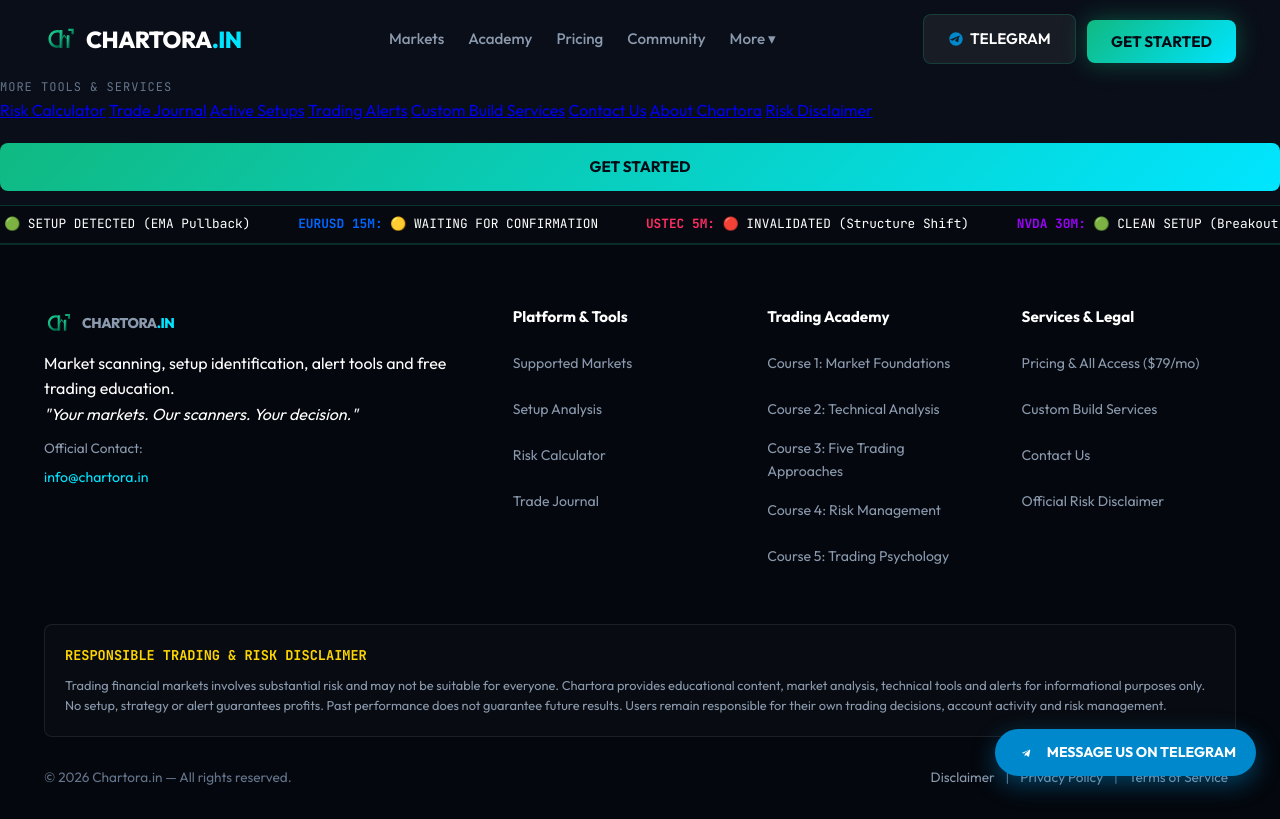
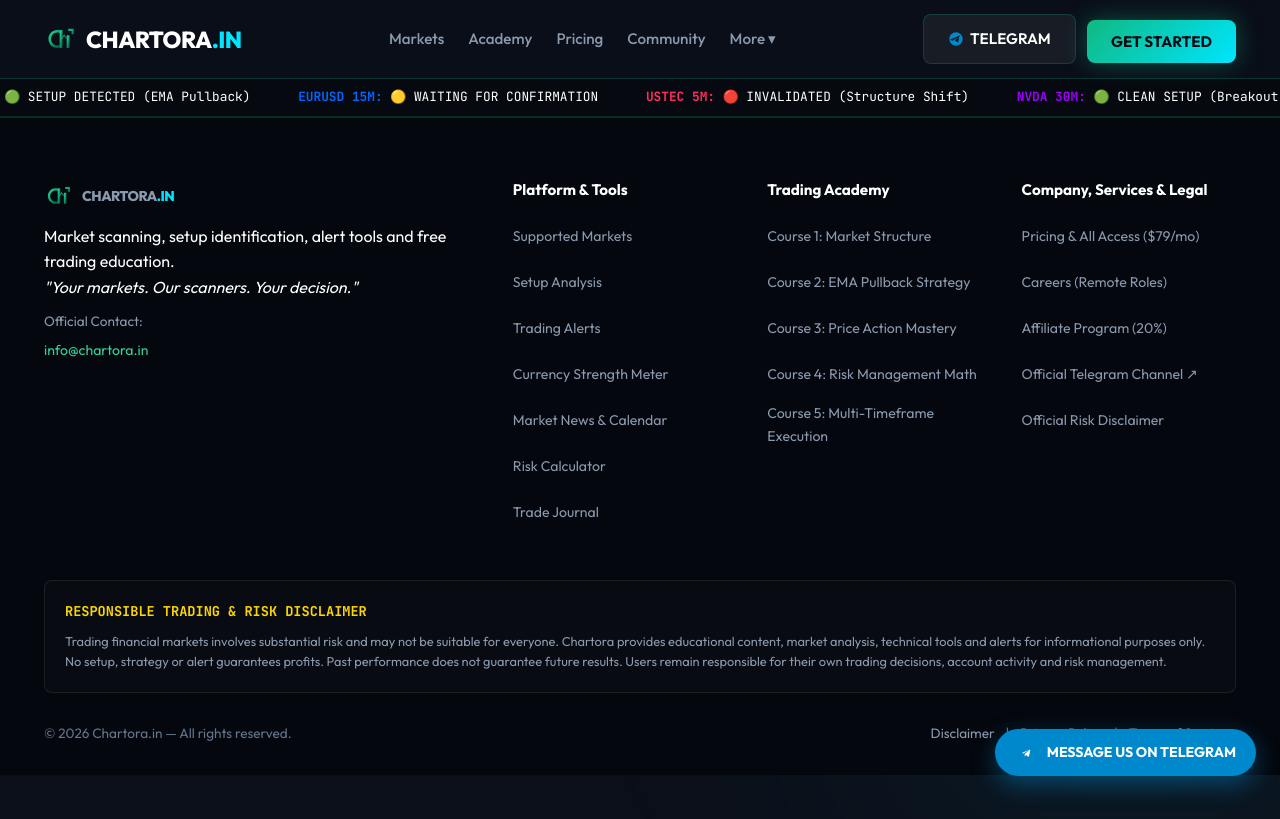
Before and after one commit to Chartora/chartora-website, a website: page index.html in a window 1280 px wide. Drawn offline with nearby package versions, Linux system fonts and the light colour scheme.

Commit message:
fix(nav): remove leftover mobile menu block, clean up footer links, and fix root route handler for GitHub Pages

```diff
--- a/index.html
+++ b/index.html
@@ -145,21 +145,6 @@
                 </div>
             </div>
         </div>
-
-                <div class="mobile-menu-divider">MORE TOOLS & SERVICES</div>
-                <a href="#risk-calculator" onclick="navigateTo('risk-calculator', event); toggleMobileMenu();">Risk Calculator</a>
-                <a href="#journal" onclick="navigateTo('journal', event); toggleMobileMenu();">Trade Journal</a>
-                <a href="#setups" onclick="navigateTo('setups', event); toggleMobileMenu();">Active Setups</a>
-                <a href="#alerts" onclick="navigateTo('alerts', event); toggleMobileMenu();">Trading Alerts</a>
-                <a href="#services" onclick="navigateTo('services', event); toggleMobileMenu();">Custom Build Services</a>
-                <a href="#contact" onclick="navigateTo('contact', event); toggleMobileMenu();">Contact Us</a>
-                <a href="#about" onclick="navigateTo('about', event); toggleMobileMenu();">About Chartora</a>
-                <a href="#disclaimer" onclick="navigateTo('disclaimer', event); toggleMobileMenu();">Risk Disclaimer</a>
-            </div>
-            <div style="margin-top:20px;">
-                <a href="#pricing" class="btn btn-primary btn-full" onclick="navigateTo('pricing', event); toggleMobileMenu();">GET STARTED</a>
-            </div>
-        </div>
     </nav>
 
     <!-- Real-Time Ticker Bar -->
@@ -207,29 +192,33 @@
                     </a>
                     <p class="footer-tagline">Market scanning, setup identification, alert tools and free trading education.</p>
                     <p class="footer-philosophy"><em>"Your markets. Our scanners. Your decision."</em></p>
-                    <p style="margin-top:10px; font-size:0.85rem; color:var(--text-muted);">Official Contact: <a href="mailto:info@chartora.in" style="color:var(--primary-cyan)">info@chartora.in</a></p>
+                    <p style="margin-top:10px; font-size:0.85rem; color:var(--text-muted);">Official Contact: <a href="mailto:info@chartora.in" style="color:var(--brand-emerald-mint)">info@chartora.in</a></p>
                 </div>
                 <div class="footer-col">
                     <h4>Platform & Tools</h4>
                     <a href="#scanner" onclick="navigateTo('scanner', event)">Supported Markets</a>
                     <a href="#setups" onclick="navigateTo('setups', event)">Setup Analysis</a>
+                    <a href="#alerts" onclick="navigateTo('alerts', event)">Trading Alerts</a>
+                    <a href="#currency-strength" onclick="navigateTo('currency-strength', event)">Currency Strength Meter</a>
+                    <a href="#news" onclick="navigateTo('news', event)">Market News & Calendar</a>
                     <a href="#risk-calculator" onclick="navigateTo('risk-calculator', event)">Risk Calculator</a>
                     <a href="#journal" onclick="navigateTo('journal', event)">Trade Journal</a>
                 </div>
                 <div class="footer-col">
                     <h4>Trading Academy</h4>
-                    <a href="#academy/market-foundations" onclick="navigateTo('academy/market-foundations', event)">Course 1: Market Foundations</a>
-                    <a href="#academy/technical-analysis" onclick="navigateTo('academy/technical-analysis', event)">Course 2: Technical Analysis</a>
-                    <a href="#academy/top-strategies" onclick="navigateTo('academy/top-strategies', event)">Course 3: Five Trading Approaches</a>
-                    <a href="#academy/risk-management" onclick="navigateTo('academy/risk-management', event)">Course 4: Risk Management</a>
-                    <a href="#academy/trading-psychology" onclick="navigateTo('academy/trading-psychology', event)">Course 5: Trading Psychology</a>
+                    <a href="#academy/market-foundations" onclick="navigateTo('academy/market-foundations', event)">Course 1: Market Structure</a>
+                    <a href="#academy/technical-analysis" onclick="navigateTo('academy/technical-analysis', event)">Course 2: EMA Pullback Strategy</a>
+                    <a href="#academy/top-strategies" onclick="navigateTo('academy/top-strategies', event)">Course 3: Price Action Mastery</a>
+                    <a href="#academy/risk-management" onclick="navigateTo('academy/risk-management', event)">Course 4: Risk Management Math</a>
+                    <a href="#academy/trading-psychology" onclick="navigateTo('academy/trading-psychology', event)">Course 5: Multi-Timeframe Execution</a>
                 </div>
                 <div class="footer-col">
-                    <h4>Services & Legal</h4>
+                    <h4>Company, Services & Legal</h4>
                     <a href="#pricing" onclick="navigateTo('pricing', event)">Pricing & All Access ($79/mo)</a>
-                    <a href="#services" onclick="navigateTo('services', event)">Custom Build Services</a>
-                    <a href="#contact" onclick="navigateTo('contact', event)">Contact Us</a>
-                    <a href="legal/disclaimer.html">Official Risk Disclaimer</a>
+                    <a href="#careers" onclick="navigateTo('careers', event)">Careers (Remote Roles)</a>
+                    <a href="#affiliate" onclick="navigateTo('affiliate', event)">Affiliate Program (20%)</a>
+                    <a href="https://t.me/chartora_official" target="_blank" rel="noopener">Official Telegram Channel ↗</a>
+                    <a href="#disclaimer" onclick="navigateTo('disclaimer', event)">Official Risk Disclaimer</a>
                 </div>
             </div>
 
--- a/js/app.js
+++ b/js/app.js
@@ -176,10 +176,7 @@ function navigateTo(route, event) {
 }
 
 function handleRoute() {
-    let rawRoute = window.location.hash.replace('#', '');
-    if (!rawRoute && window.location.pathname && window.location.pathname !== '/' && window.location.pathname !== '/index.html') {
-        rawRoute = window.location.pathname.replace(/^\//, '');
-    }
+    let rawRoute = window.location.hash.replace(/^#\/?/, '');
     const hash = rawRoute || 'home';
     currentRoute = hash;
 
```
